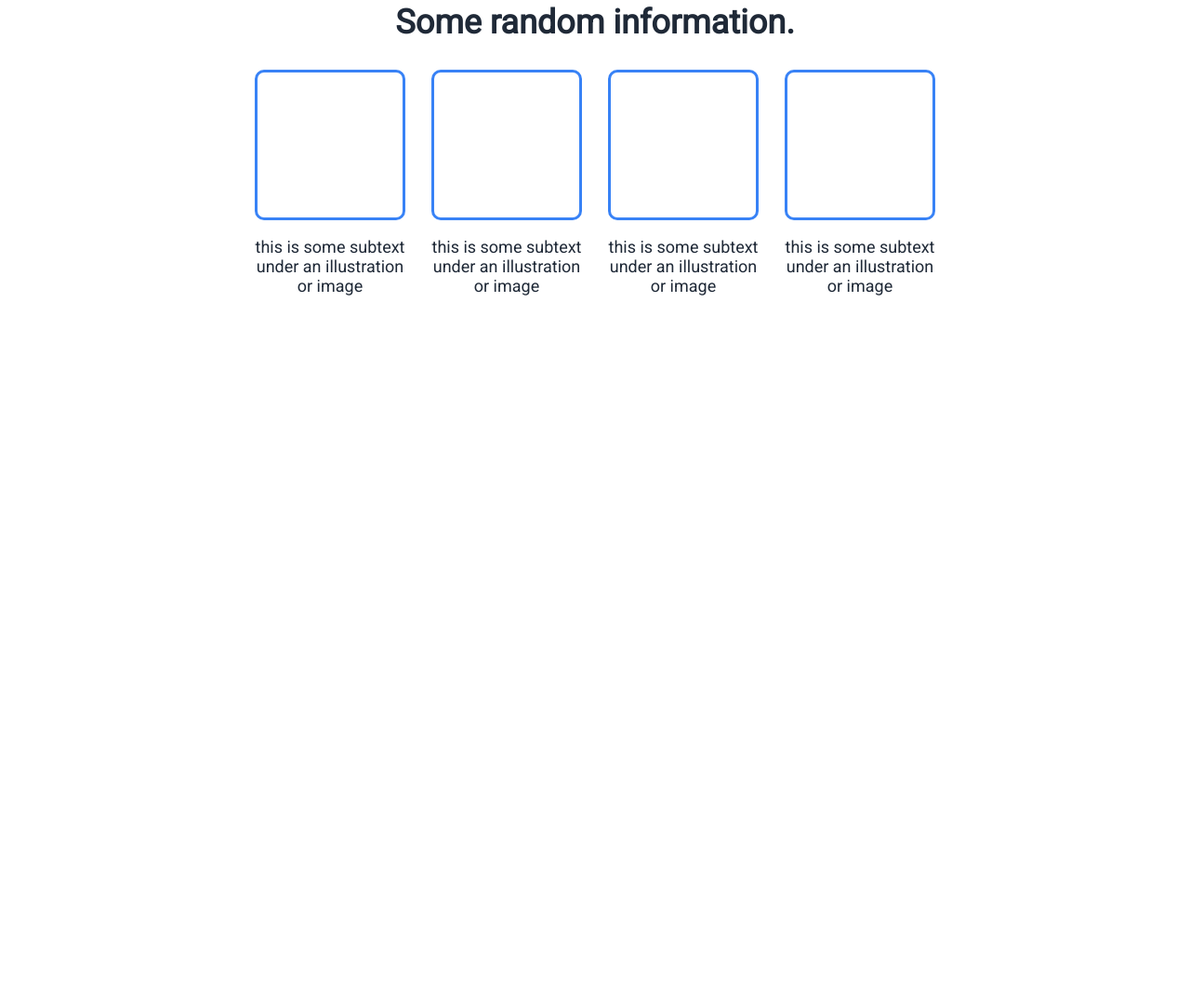
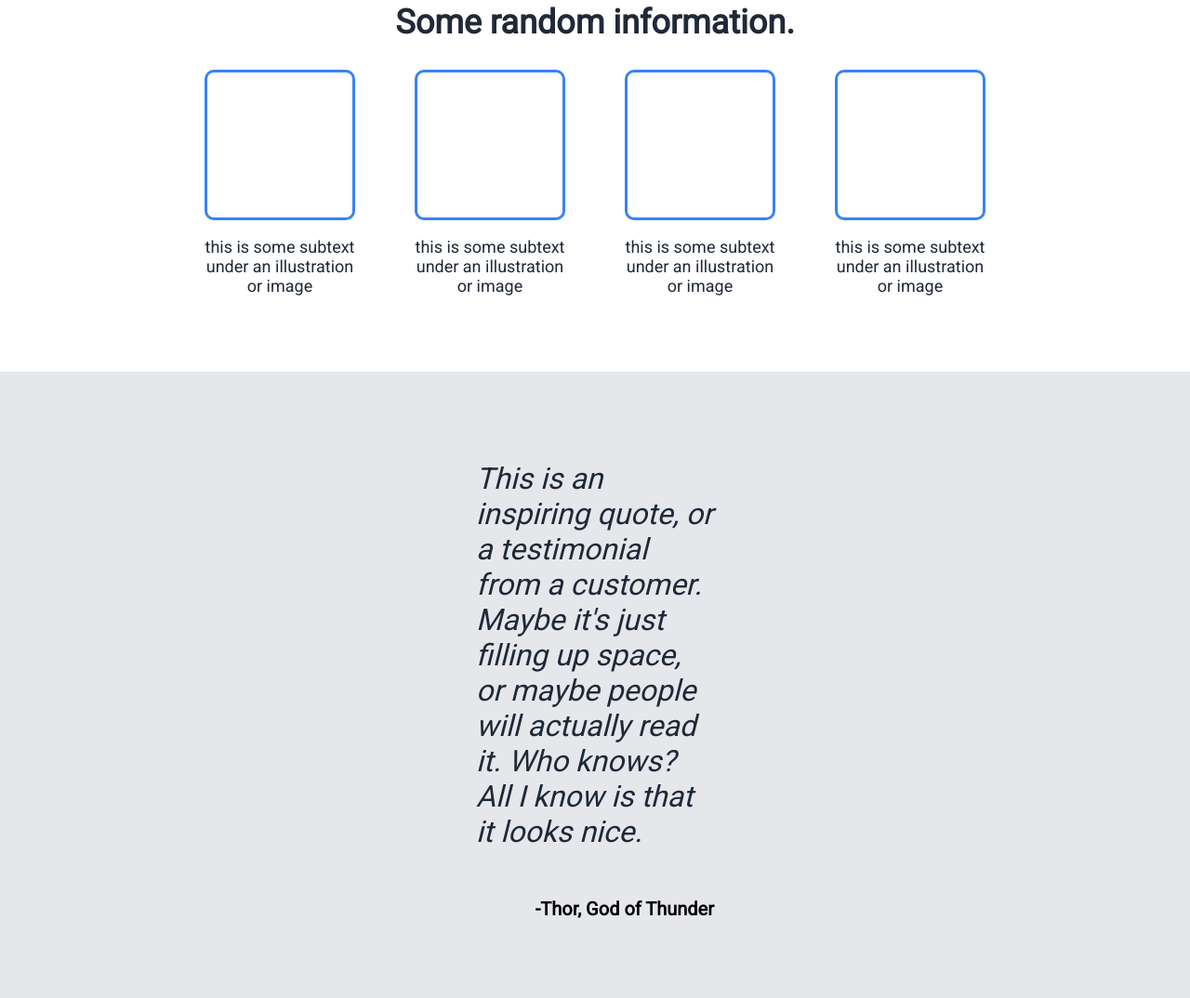
Before and after one commit to v3ndrox/odin-landing-page, a plain HTML site: page index.html in a window 1280 px wide. Shown: the part 377-1451 px from the top of the page at 93% size. Before the commit the page ends 800 px from the top, so only its background shows below. Drawn offline with Linux system fonts and the light colour scheme.

Commit message:
Made quote section

```diff
--- a/index.html
+++ b/index.html
@@ -43,6 +43,7 @@
         </div>
       </div>
     </div>
+
     <div class="randominfo">
       <h2 class="infoheader">Some random information.</h2>
       <div class="cards">
@@ -64,5 +65,19 @@
         </div>
       </div>
     </div>
+    <div class="containerquote">
+      <div class="quote">
+        <p class="quote">
+          <em>
+            This is an inspiring quote, or a testimonial from a customer. Maybe
+            it's just filling up space, or maybe people will actually read it.
+            Who knows? All I know is that it looks nice.
+          </em>
+        </p>
+      </div>
+      <div class="thor">
+        <p>-Thor, God of Thunder</p>
+      </div>
+    </div>
   </body>
 </html>
--- a/style.css
+++ b/style.css
@@ -86,7 +86,7 @@ a:active {
 }
 
 .randominfo {
-  margin-bottom: 4em;
+  margin: 0 20em 4em 20em;
 }
 
 .infoheader {
@@ -99,7 +99,7 @@ a:active {
 .cards {
   display: flex;
   justify-content: center;
-  gap: 28px;
+  gap: 4em;
 }
 
 .card {
@@ -117,3 +117,23 @@ a:active {
   font-size: 18px;
   color: #1f2937;
 }
+
+.containerquote {
+  background-color: #e5e7eb;
+  display: flex;
+  flex-direction: column;
+  padding: 4em 32em;
+}
+
+.containerquote .thor {
+  align-self: flex-end;
+  font-size: 20px;
+  font-weight: 600;
+  color: black;
+}
+
+.containerquote .quote {
+  font-size: 32px;
+  color: #1f2937;
+  font-weight: 100;
+}
```
